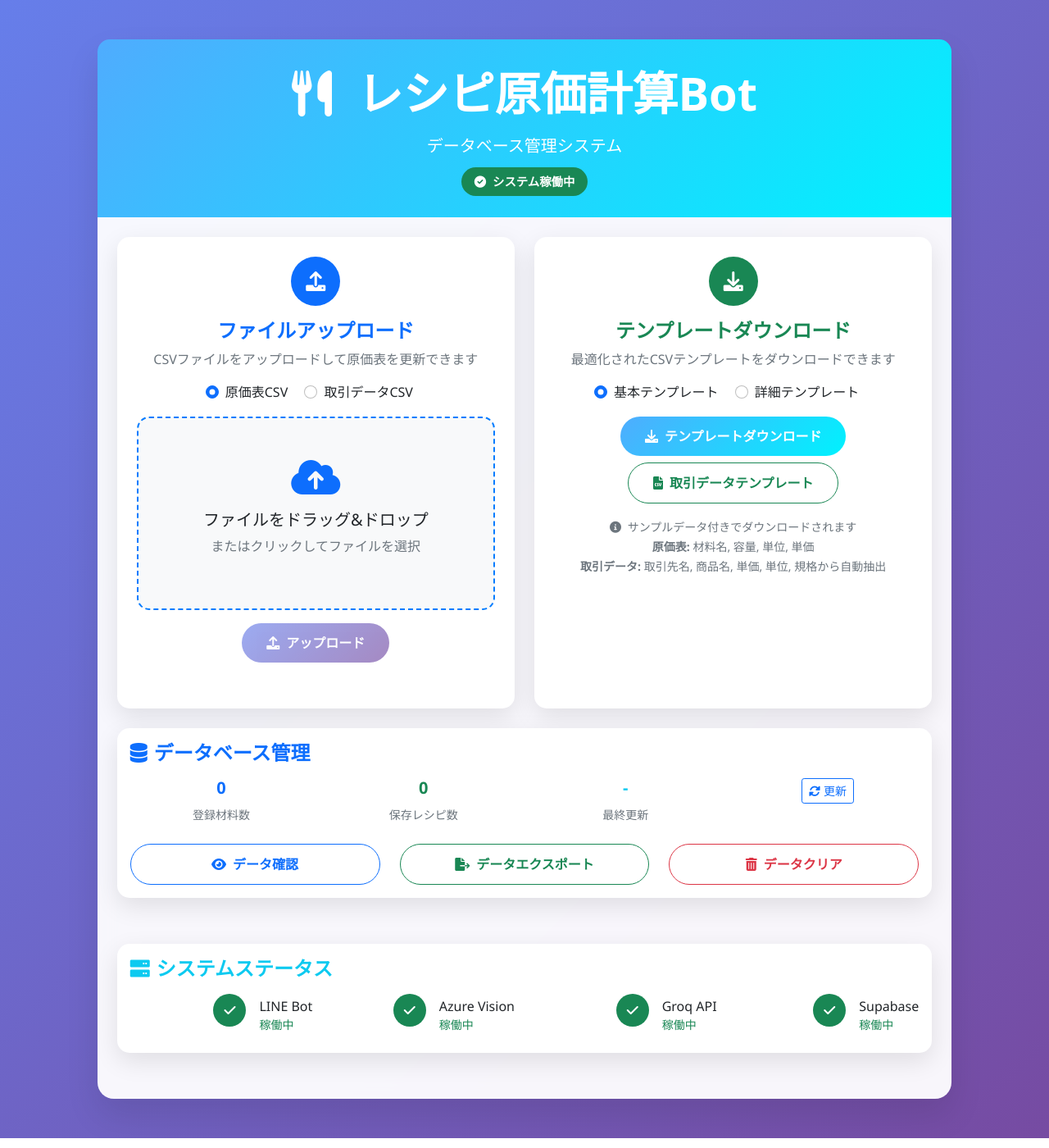
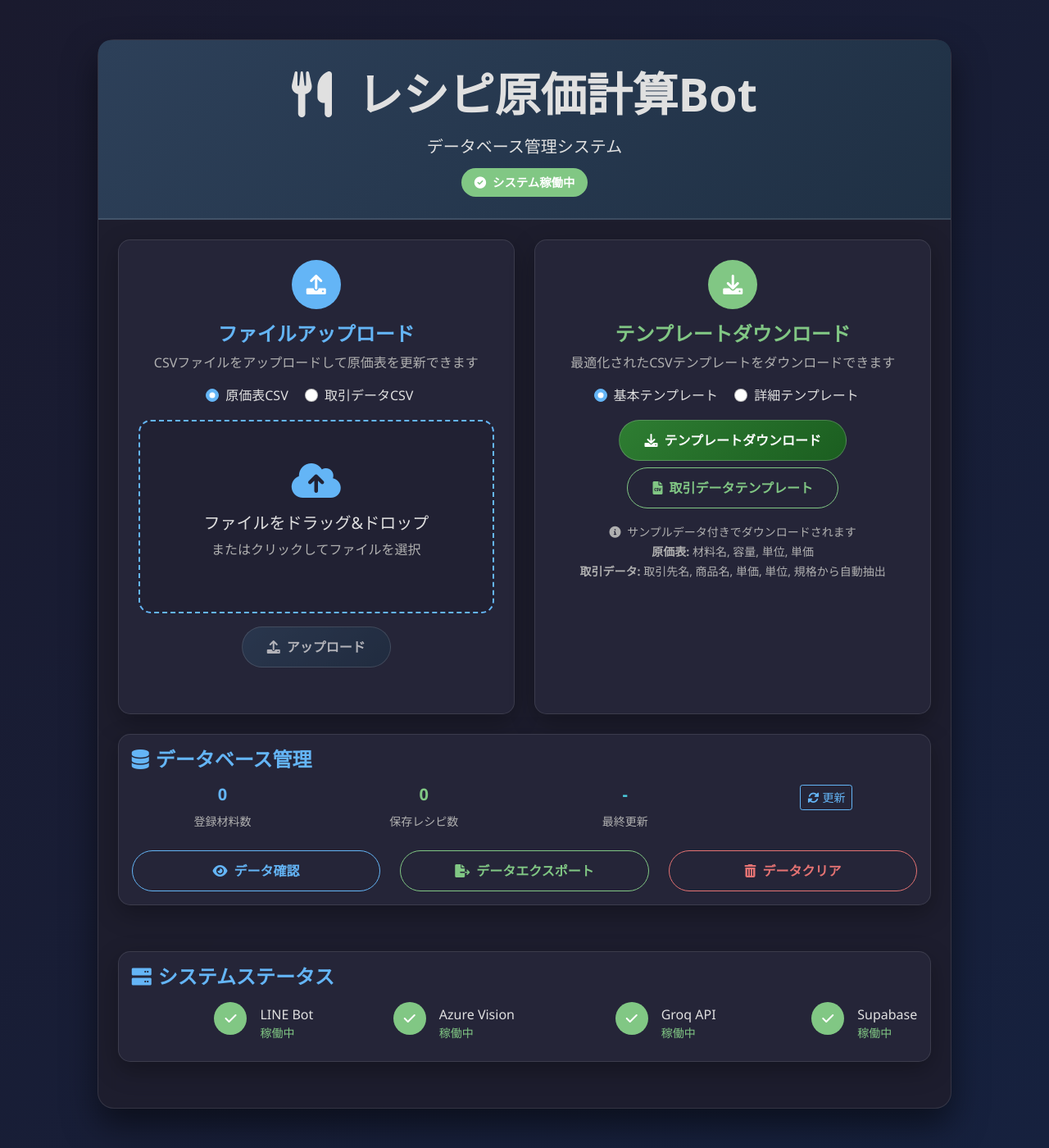
Before and after one commit to MARUGO-s/recipe-management, a Flask app: page / in a window 1280 px wide. Shown: the whole page at 82% size. Run offline with Flask 3, Linux system fonts and the light colour scheme; data that the repository does not hold is empty; parts of the project's set-up code (start-up, migrations or seed data) failed here and were passed over; some libraries are stand-ins or nearby versions.

Commit message:
Update web UI to dark theme and improve data clear functionality with selective options

```diff
--- a/app.py
+++ b/app.py
@@ -681,23 +681,36 @@ def admin_export():
 
 @app.route("/admin/clear", methods=['POST'])
 def admin_clear():
-    """データベース内容のクリア"""
-    try:
-        # 外部キー制約のため、子テーブルから先に削除する
-        # 1. 材料のクリア
-        supabase.table('ingredients').delete().neq('ingredient_name', '').execute()
-
-        # 2. レシピのクリア
-        supabase.table('recipes').delete().neq('recipe_name', '').execute()
-
-        # 3. 原価マスターのクリア
-        supabase.table('cost_master').delete().neq('ingredient_name', '').execute()
-
-        return jsonify({"success": True, "message": "データベースをクリアしました"})
+    """データベース内容のクリア（選択式）"""
+    try:
+        data = request.get_json() or {}
+        clear_cost_master = data.get('clear_cost_master', False)
+        clear_recipes = data.get('clear_recipes', False)
+
+        deleted_items = []
+
+        if clear_recipes:
+            # 外部キー制約のため、子テーブル（ingredients）から先に削除する
+            supabase.table('ingredients').delete().neq('ingredient_name', '').execute()
+            supabase.table('recipes').delete().neq('recipe_name', '').execute()
+            deleted_items.append('保存レシピ')
+
+        if clear_cost_master:
+            # 原価マスターのクリア
+            supabase.table('cost_master').delete().neq('ingredient_name', '').execute()
+            deleted_items.append('登録材料')
+
+        if not deleted_items:
+            return jsonify({"error": "削除するデータが選択されていません"}), 400
+
+        message = f"データをクリアしました: {', '.join(deleted_items)}"
+        return jsonify({"success": True, "message": message})
 
     except Exception as e:
         print(f"クリアエラー: {e}")
-        return jsonify({"error": "データのクリアに失敗しました"}), 500
+        import traceback
+        traceback.print_exc()
+        return jsonify({"error": f"データのクリアに失敗しました: {str(e)}"}), 500
 
 @app.route("/health", methods=['GET'])
 def health_check():
--- a/static/js/admin.js
+++ b/static/js/admin.js
@@ -359,22 +359,101 @@ document.addEventListener('DOMContentLoaded', function() {
 
     // データのクリア
     async function clearDatabaseData() {
-        const confirmation = prompt('本当にデータベースの内容をクリアしますか？この操作は元に戻せません。\n\n確認のため、ボックスに「クリア」と入力してください。');
+        // モーダルを作成して選択肢を表示
+        const modalHTML = `
+            <div class="modal fade" id="clearModal" tabindex="-1">
+                <div class="modal-dialog">
+                    <div class="modal-content" style="background-color: #2a2a3e; color: #e0e0e0; border: 1px solid rgba(255, 255, 255, 0.1);">
+                        <div class="modal-header" style="border-bottom: 1px solid rgba(255, 255, 255, 0.1);">
+                            <h5 class="modal-title" style="color: #e57373;">
+                                <i class="fas fa-exclamation-triangle me-2"></i>データクリア
+                            </h5>
+                            <button type="button" class="btn-close btn-close-white" data-bs-dismiss="modal"></button>
+                        </div>
+                        <div class="modal-body">
+                            <p class="mb-3">削除するデータを選択してください：</p>
+                            <div class="form-check mb-2">
+                                <input class="form-check-input" type="checkbox" id="clearCostMaster" checked>
+                                <label class="form-check-label" for="clearCostMaster">
+                                    登録材料（原価マスター）
+                                </label>
+                            </div>
+                            <div class="form-check mb-2">
+                                <input class="form-check-input" type="checkbox" id="clearRecipes">
+                                <label class="form-check-label" for="clearRecipes">
+                                    保存レシピ
+                                </label>
+                            </div>
+                            <div class="alert alert-warning mt-3" style="background-color: rgba(255, 193, 7, 0.1); border-color: #ffc107; color: #ffc107;">
+                                <i class="fas fa-exclamation-circle me-2"></i>
+                                この操作は元に戻せません！
+                            </div>
+                            <div class="mt-3">
+                                <label for="confirmText" class="form-label">確認のため「クリア」と入力してください：</label>
+                                <input type="text" class="form-control" id="confirmText" style="background-color: #1a1a2e; color: #e0e0e0; border-color: rgba(255, 255, 255, 0.2);">
+                            </div>
+                        </div>
+                        <div class="modal-footer" style="border-top: 1px solid rgba(255, 255, 255, 0.1);">
+                            <button type="button" class="btn btn-outline-secondary" data-bs-dismiss="modal">キャンセル</button>
+                            <button type="button" class="btn btn-danger" id="confirmClearBtn">
+                                <i class="fas fa-trash-alt me-2"></i>クリア実行
+                            </button>
+                        </div>
+                    </div>
+                </div>
+            </div>
+        `;
 
-        if (confirmation !== 'クリア') {
-            showStatus('info', 'クリア操作がキャンセルされました。');
+        // 既存のモーダルを削除
+        const existingModal = document.getElementById('clearModal');
+        if (existingModal) {
+            existingModal.remove();
+        }
+
+        // 新しいモーダルを追加
+        document.body.insertAdjacentHTML('beforeend', modalHTML);
+
+        // モーダルを表示
+        const clearModal = new bootstrap.Modal(document.getElementById('clearModal'));
+        clearModal.show();
+
+        // クリア実行ボタンのイベント
+        document.getElementById('confirmClearBtn').addEventListener('click', async function() {
+            const confirmText = document.getElementById('confirmText').value;
+            const clearCostMaster = document.getElementById('clearCostMaster').checked;
+            const clearRecipes = document.getElementById('clearRecipes').checked;
+
+            if (confirmText !== 'クリア') {
+                showStatus('error', '確認テキストが正しくありません。');
+                return;
+            }
+
+            if (!clearCostMaster && !clearRecipes) {
+                showStatus('error', '削除するデータを選択してください。');
                 return;
             }
 
             try {
+                clearModal.hide();
+
                 const response = await fetch('/admin/clear', {
-                method: 'POST'
+                    method: 'POST',
+                    headers: {
+                        'Content-Type': 'application/json'
+                    },
+                    body: JSON.stringify({
+                        clear_cost_master: clearCostMaster,
+                        clear_recipes: clearRecipes
+                    })
                 });
 
                 const result = await response.json();
 
                 if (response.ok) {
-                showStatus('success', 'データベースをクリアしました。');
+                    let message = 'データをクリアしました：';
+                    if (clearCostMaster) message += '\n・登録材料';
+                    if (clearRecipes) message += '\n・保存レシピ';
+                    showStatus('success', message);
                     refreshDatabaseStats();
                 } else {
                     showStatus('error', result.error || 'データのクリアに失敗しました。');
@@ -383,6 +462,7 @@ document.addEventListener('DOMContentLoaded', function() {
                 showStatus('error', 'データのクリア中にエラーが発生しました。');
                 console.error('Clear error:', error);
             }
+        });
     }
 
     // ステータス表示
@@ -425,18 +505,18 @@ document.addEventListener('DOMContentLoaded', function() {
         const modalHTML = `
             <div class="modal fade" id="dataModal" tabindex="-1">
                 <div class="modal-dialog modal-xl">
-                    <div class="modal-content">
-                        <div class="modal-header">
-                            <h5 class="modal-title">データベース内容</h5>
-                            <button type="button" class="btn-close" data-bs-dismiss="modal"></button>
+                    <div class="modal-content" style="background-color: #2a2a3e; color: #e0e0e0; border: 1px solid rgba(255, 255, 255, 0.1);">
+                        <div class="modal-header" style="border-bottom: 1px solid rgba(255, 255, 255, 0.1);">
+                            <h5 class="modal-title" style="color: #64b5f6;">データベース内容</h5>
+                            <button type="button" class="btn-close btn-close-white" data-bs-dismiss="modal"></button>
                         </div>
                         <div class="modal-body">
                             <div class="row">
                                 <div class="col-md-6">
-                                    <h6>原価マスター (${data.cost_master?.length || 0}件)</h6>
+                                    <h6 style="color: #81c784;">原価マスター (${data.cost_master?.length || 0}件)</h6>
                                     <div class="table-responsive" style="max-height: 400px;">
-                                        <table class="table table-sm">
-                                            <thead class="table-light">
+                                        <table class="table table-sm table-dark">
+                                            <thead style="background-color: rgba(100, 181, 246, 0.2);">
                                                 <tr>
                                                     <th>材料名</th>
                                                     <th>取引先</th>
@@ -485,10 +565,10 @@ document.addEventListener('DOMContentLoaded', function() {
                                     </div>
                                 </div>
                                 <div class="col-md-6">
-                                    <h6>レシピ (${data.recipes?.length || 0}件)</h6>
+                                    <h6 style="color: #81c784;">レシピ (${data.recipes?.length || 0}件)</h6>
                                     <div class="table-responsive" style="max-height: 400px;">
-                                        <table class="table table-sm">
-                                            <thead class="table-light">
+                                        <table class="table table-sm table-dark">
+                                            <thead style="background-color: rgba(100, 181, 246, 0.2);">
                                                 <tr>
                                                     <th>料理名</th>
                                                     <th>人数</th>
@@ -509,8 +589,8 @@ document.addEventListener('DOMContentLoaded', function() {
                                 </div>
                             </div>
                         </div>
-                        <div class="modal-footer">
-                            <button type="button" class="btn btn-secondary" data-bs-dismiss="modal">閉じる</button>
+                        <div class="modal-footer" style="border-top: 1px solid rgba(255, 255, 255, 0.1);">
+                            <button type="button" class="btn btn-outline-secondary" data-bs-dismiss="modal">閉じる</button>
                         </div>
                     </div>
                 </div>
--- a/templates/index.html
+++ b/templates/index.html
@@ -8,33 +8,49 @@
     <link href="https://cdnjs.cloudflare.com/ajax/libs/font-awesome/6.0.0/css/all.min.css" rel="stylesheet">
     <style>
         body {
-            background: linear-gradient(135deg, #667eea 0%, #764ba2 100%);
+            background: linear-gradient(135deg, #1a1a2e 0%, #16213e 100%);
             min-height: 100vh;
             font-family: 'Segoe UI', Tahoma, Geneva, Verdana, sans-serif;
+            color: #e0e0e0;
         }
         .main-container {
-            background: rgba(255, 255, 255, 0.95);
+            background: rgba(30, 30, 46, 0.95);
             border-radius: 20px;
-            box-shadow: 0 20px 40px rgba(0,0,0,0.1);
+            box-shadow: 0 20px 40px rgba(0,0,0,0.5);
             backdrop-filter: blur(10px);
+            border: 1px solid rgba(255, 255, 255, 0.1);
         }
         .header-section {
-            background: linear-gradient(135deg, #4facfe 0%, #00f2fe 100%);
-            color: white;
+            background: linear-gradient(135deg, #2d4059 0%, #1f3044 100%);
+            color: #e0e0e0;
             border-radius: 15px 15px 0 0;
             padding: 2rem;
+            border-bottom: 2px solid rgba(255, 255, 255, 0.1);
         }
         .feature-card {
-            background: white;
+            background: rgba(40, 40, 60, 0.8);
             border-radius: 15px;
-            box-shadow: 0 10px 30px rgba(0,0,0,0.1);
+            box-shadow: 0 10px 30px rgba(0,0,0,0.3);
             transition: transform 0.3s ease, box-shadow 0.3s ease;
-            border: none;
+            border: 1px solid rgba(255, 255, 255, 0.1);
             margin-bottom: 2rem;
         }
         .feature-card:hover {
             transform: translateY(-5px);
-            box-shadow: 0 20px 40px rgba(0,0,0,0.15);
+            box-shadow: 0 20px 40px rgba(0,0,0,0.5);
+            border-color: rgba(255, 255, 255, 0.2);
+        }
+        .feature-card .card-body {
+            color: #e0e0e0;
+        }
+        .feature-card .card-title {
+            color: #64b5f6 !important;
+        }
+        .feature-card .text-success {
+            color: #81c784 !important;
+        }
+        .feature-card .text-muted {
+            color: #b0b0b0 !important;
         }
         .feature-icon {
             width: 60px;
@@ -48,21 +64,24 @@
             margin: 0 auto 1rem;
         }
         .upload-area {
-            border: 2px dashed #007bff;
+            border: 2px dashed #64b5f6;
             border-radius: 15px;
             padding: 3rem;
             text-align: center;
-            background: #f8f9fa;
+            background: rgba(30, 30, 46, 0.5);
             transition: all 0.3s ease;
             cursor: pointer;
         }
         .upload-area:hover {
-            border-color: #0056b3;
-            background: #e3f2fd;
+            border-color: #42a5f5;
+            background: rgba(30, 50, 80, 0.5);
         }
         .upload-area.dragover {
-            border-color: #28a745;
-            background: #d4edda;
+            border-color: #81c784;
+            background: rgba(40, 80, 60, 0.5);
+        }
+        .upload-area h5, .upload-area p {
+            color: #e0e0e0;
         }
         .btn-custom {
             border-radius: 25px;
@@ -71,12 +90,42 @@
             transition: all 0.3s ease;
         }
         .btn-primary-custom {
-            background: linear-gradient(135deg, #667eea 0%, #764ba2 100%);
-            border: none;
+            background: linear-gradient(135deg, #2d4059 0%, #1f3044 100%);
+            border: 1px solid rgba(255, 255, 255, 0.2);
+        }
+        .btn-primary-custom:hover {
+            background: linear-gradient(135deg, #3d5069 0%, #2f4054 100%);
         }
         .btn-success-custom {
-            background: linear-gradient(135deg, #4facfe 0%, #00f2fe 100%);
-            border: none;
+            background: linear-gradient(135deg, #2e7d32 0%, #1b5e20 100%);
+            border: 1px solid rgba(255, 255, 255, 0.2);
+        }
+        .btn-success-custom:hover {
+            background: linear-gradient(135deg, #3e8d42 0%, #2b6e30 100%);
+        }
+        .btn-outline-primary {
+            color: #64b5f6;
+            border-color: #64b5f6;
+        }
+        .btn-outline-primary:hover {
+            background-color: #64b5f6;
+            color: #1a1a2e;
+        }
+        .btn-outline-success {
+            color: #81c784;
+            border-color: #81c784;
+        }
+        .btn-outline-success:hover {
+            background-color: #81c784;
+            color: #1a1a2e;
+        }
+        .btn-outline-danger {
+            color: #e57373;
+            border-color: #e57373;
+        }
+        .btn-outline-danger:hover {
+            background-color: #e57373;
+            color: #1a1a2e;
         }
         .status-badge {
             border-radius: 20px;
@@ -87,11 +136,39 @@
         .progress-custom {
             height: 8px;
             border-radius: 10px;
-            background: #e9ecef;
+            background: rgba(50, 50, 70, 0.8);
         }
         .progress-bar-custom {
-            background: linear-gradient(135deg, #4facfe 0%, #00f2fe 100%);
+            background: linear-gradient(135deg, #64b5f6 0%, #42a5f5 100%);
             border-radius: 10px;
+        }
+        .text-primary {
+            color: #64b5f6 !important;
+        }
+        .text-success {
+            color: #81c784 !important;
+        }
+        .text-info {
+            color: #4dd0e1 !important;
+        }
+        .bg-primary {
+            background-color: #64b5f6 !important;
+        }
+        .bg-success {
+            background-color: #81c784 !important;
+        }
+        .bg-info {
+            background-color: #4dd0e1 !important;
+        }
+        .form-check-input:checked {
+            background-color: #64b5f6;
+            border-color: #64b5f6;
+        }
+        .form-check-label {
+            color: #e0e0e0;
+        }
+        small {
+            color: #b0b0b0 !important;
         }
     </style>
 </head>
```
Lines whose indentation alone changed are shown as unchanged.
